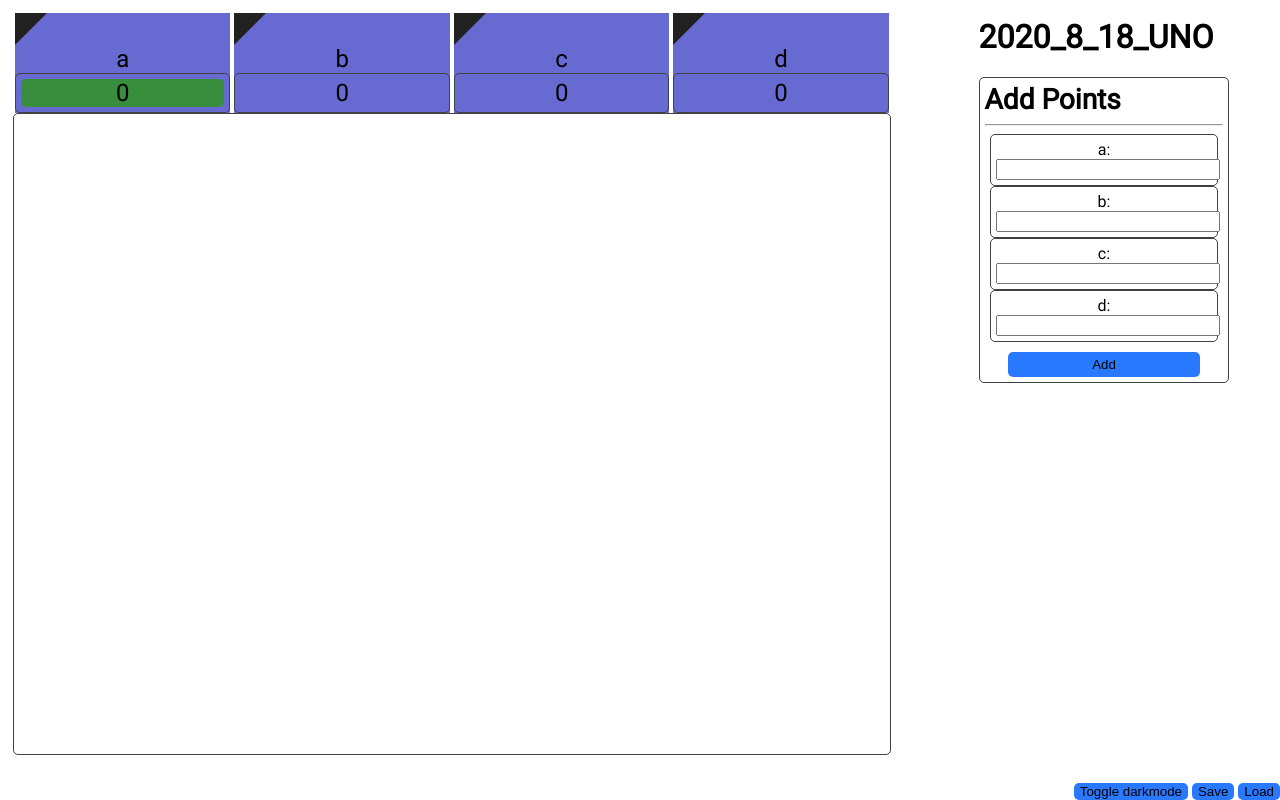
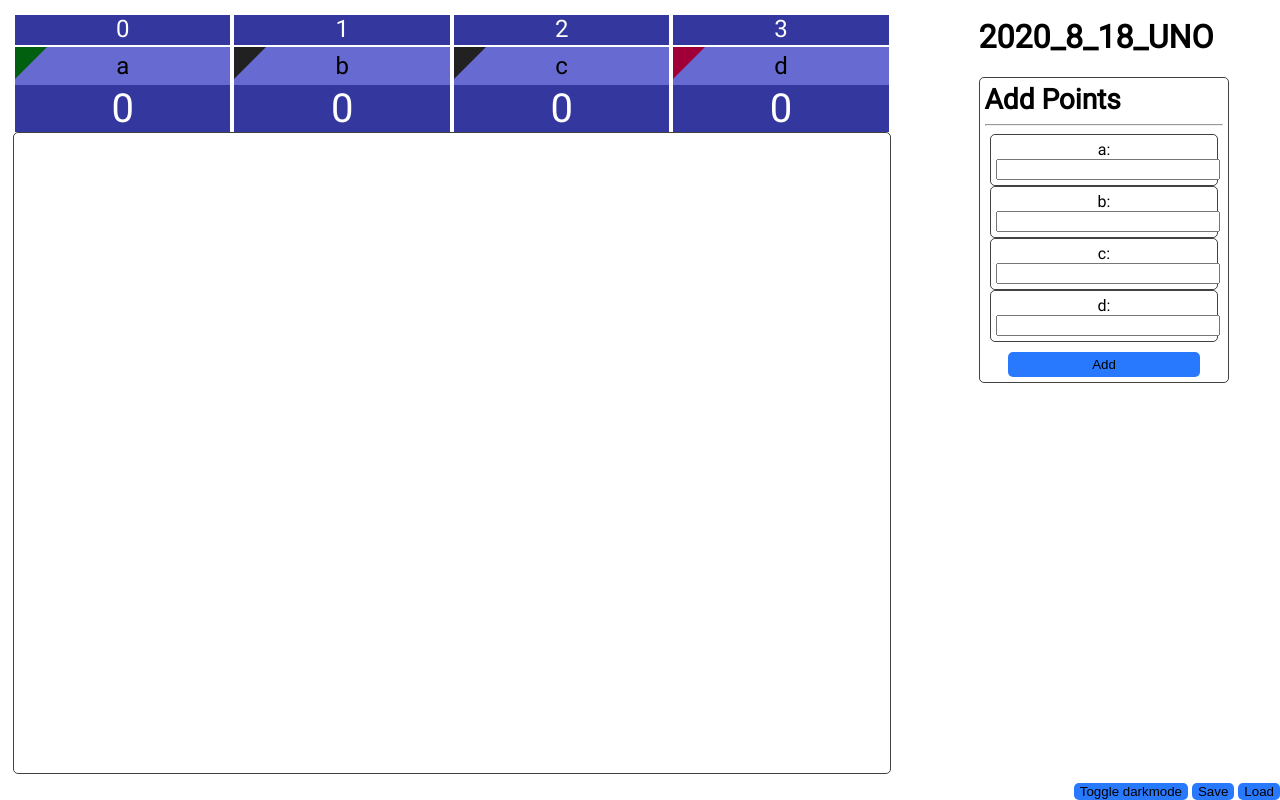
Before and after one commit to Sqbika/UNO, a plain HTML site: page index.html in a window 1280 px wide. Drawn offline with Linux system fonts and the light colour scheme.

Commit message:
MAterial update

```diff
--- a/css/newstyle.scss
+++ b/css/newstyle.scss
@@ -1,10 +1,11 @@
 :root {
   --main-light: #666ad1;
   --main-dark: #001970;
+  --main-darker: #33379E;
   --primary: #303f9f;
-  --indicator-player-turn: #ffeb3b;
+  --indicator-starting: #00600f;
   --indicator-no-turn: #212121;
-  --indicator-last-turn: #bf360c;
+  --indicator-lifting: #a00037;
 }
 
 body {
@@ -28,13 +29,15 @@ body {
     flex-direction: column;
     text-align: center;
     background-color: var(--main-light);
+    position: relative;
 
     &::before {
       width: 0;
       height: 0;
       content: ' ';
-      top: 14px;
-      left: 15px;
+      top: 0;
+      left: 0;
+      position: absolute;
       border-color: transparent;
       border-style: solid;
       border-width: 1em;
@@ -42,8 +45,41 @@ body {
       border-top-color: var(--indicator-no-turn);
     }
 
-    &.playerTurn::before {
-      border-left-color: var(--indicator-player-turn);
-      border-top-color: var(--indicator-player-turn);
+    &.starting::before {
+      border-left-color: var(--indicator-starting);
+      border-top-color: var(--indicator-starting);
+    }
+
+    &.lifting::before {
+      border-left-color: var(--indicator-lifting);
+      border-top-color: var(--indicator-lifting);
+    }
+
+    .playerName {
+      padding: 5px 0;
+      font-size: 24px;
+    }
+
+    .playerPoints {
+      font-size: 40px;
+      background-color: var(--main-darker);
+      color: white;
     }
 }
+
+#positions > div {
+  background-color: var(--main-darker);
+  color: white;
+  margin: 2px 2px;
+  height: 30px;
+
+  & > p {
+    text-align: center;
+    width: 100%;
+    font-size: 24px;
+    height: 24px;
+    line-height: 20px;
+    top: 0;
+    margin: 4px 0;
+  }
+}
--- a/css/style.css
+++ b/css/style.css
@@ -4,7 +4,7 @@
   font-style: normal;
   font-weight: 400;
   src: url('./vendor/Roboto-Regular.ttf');
-  src: local('Roboto'), local('Roboto-Regular'),
+  src: local('Roboto'),
 }
 
 
@@ -221,8 +221,3 @@ input:not([type="button"]) {
 .nullpoint {
     text-shadow: 0px 0px 0 #db1616, -1px -1px 0 #db1616, 1px -1px 0 #db1616, -1px 1px 0 #db1616, 1px 1px 0 #db1616;
 }
-
-.ppoint,
-.pname {
-    font-size: 24px;
-}
--- a/index.html
+++ b/index.html
@@ -8,6 +8,7 @@
   </head>
   <body onload="load(); game.start()">
     <div class="points left">
+      <div id="positions" class="flex"></div>
       <div id="header" class="flex"></div>
       <div id="pointDiv" class="flex grayborder"></div>
     </div>
--- a/uno.js
+++ b/uno.js
@@ -59,10 +59,10 @@ class Game {
   addPoints(pointsArray) {}
 
   nextTurn() {
-    this.player(this.turn).setIsStartingRound(false);
+    this.player((this.turn -1 + this.players.length) % this.players.length).setHeaderClass("lifting");
     this.turn++;
     this.turn %= this.players.length;
-    this.player(this.turn).setIsStartingRound(true);
+    this.player(this.turn).setHeaderClass("starting");
   }
 
   start() {
@@ -71,6 +71,7 @@ class Game {
     }
     for (var i = 0; i < this.players.length; i++) {
       Util.setupPlayer(this.player(i));
+      Util.addPosDiv(i);
     }
     getById("addPoints").insertAdjacentHTML(
       "beforeEnd",
@@ -79,7 +80,8 @@ class Game {
     getById("setupDiv").style.display = "none";
     getById("addPlayerDiv").style.display = "none";
     getById("addPointDiv").style.display = "block";
-    this.player(0).setIsStartingRound(true);
+    this.player(0).setHeaderClass("starting");
+    this.player(this.players.length -1).setHeaderClass("lifting");
   }
 }
 
@@ -101,6 +103,10 @@ class Player {
     return this.name;
   }
 
+  get header() {
+    return getById("player" + this.id);
+  }
+
   get sumDiv() {
     return getById("player" + this.id + "_point");
   }
@@ -117,9 +123,9 @@ class Player {
     return this.points[this.points.length - 2];
   }
 
-  setIsStartingRound(starting) {
-    this.sumDiv.classList.remove("green");
-    if (starting) this.sumDiv.classList.add("green");
+  setHeaderClass(clazz) {
+    this.header.classList.remove("starting", "lifting");
+    if (clazz) this.header.classList.add(clazz);
   }
 
   addPoint(point) {
@@ -306,6 +312,12 @@ let Util = {
     Util.insertHeader(player);
     Util.addPoints(player);
     Util.pointDiv(player);
+  },
+  addPosDiv: i => {
+    getById('positions').insertAdjacentHTML(
+      "beforeEnd",
+      Constants.positionsString.formatUnicorn({i: i})
+    );
   }
 };
 
@@ -315,7 +327,7 @@ let Constants = {
     <div class="playerName">
       <div class="pname black_outline">{playerName}</div>
     </div>
-    <div class="grayborder SPACE">
+    <div class="playerPoints">
       <div id="player{playerId}_point" class="ppoint black_outline">0</div>
     </div>
 </div>`,
@@ -324,5 +336,6 @@ let Constants = {
   pointsString:
     '<div id="player{playerId}_point_div" class="flex_item SPACE"></div>',
   pointDivString:
-    '<div class="sum_display grayborder {color}"><div class="diff_display numbers redborder">{diff}</div>{sum}<div class="point_display numbers yellowborder">{point}</div></div>'
+    '<div class="sum_display grayborder {color}"><div class="diff_display numbers redborder">{diff}</div>{sum}<div class="point_display numbers yellowborder">{point}</div></div>',
+    positionsString: `<div><p>{i}</p></div>`
 };
```
Also changed, not shown: css/newstyle.css, 1 other file.
